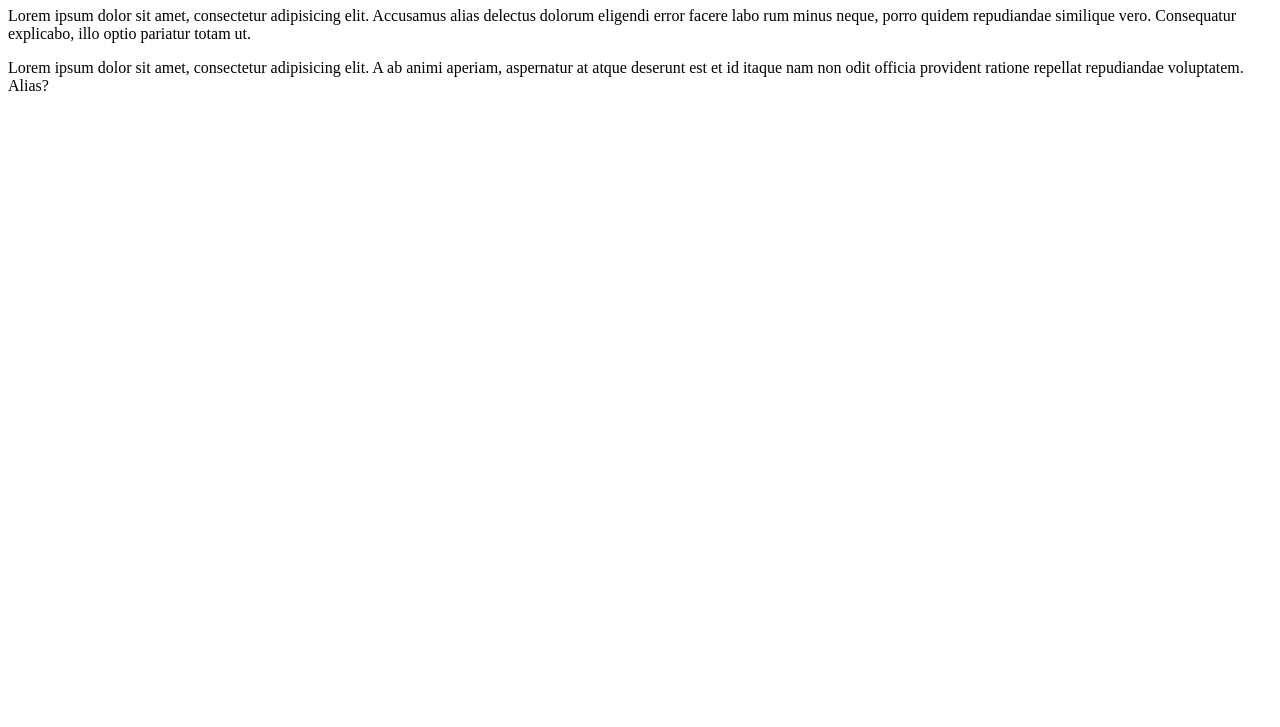
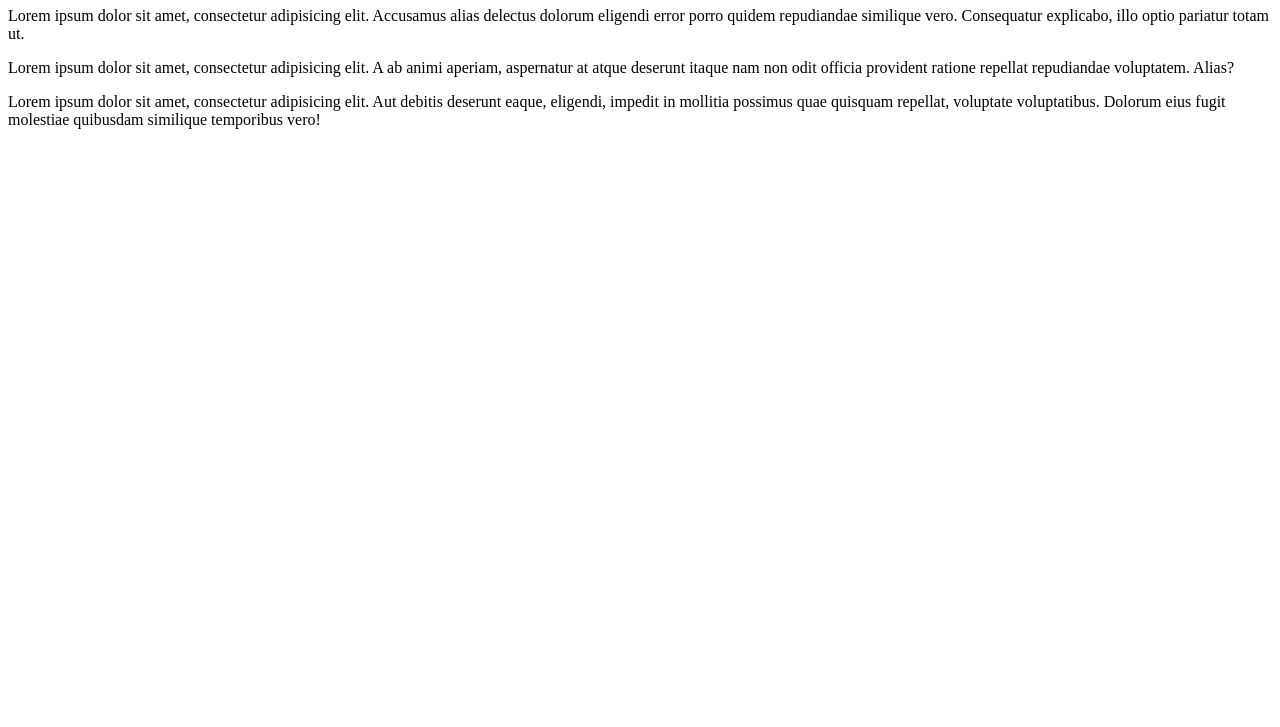
Before and after one commit to ttherex/class, a plain HTML site: page index.html in a window 1280 px wide. Shown: the part 73-800 px from the top of the page. Drawn offline with Linux system fonts and the light colour scheme.

Commit message:
New paragraph

```diff
--- a/index.html
+++ b/index.html
@@ -7,9 +7,13 @@
 <body>
 
 <h1>Marius Tarasevicius</h1>
-<p>Lorem ipsum dolor sit amet, consectetur adipisicing elit. Accusamus alias delectus dolorum eligendi error facere labo
-    rum minus neque, porro quidem repudiandae similique vero. Consequatur explicabo, illo optio pariatur totam ut.</p>
-<p>Lorem ipsum dolor sit amet, consectetur adipisicing elit. A ab animi aperiam, aspernatur at atque deserunt est et id
+<p>Lorem ipsum dolor sit amet, consectetur adipisicing elit. Accusamus alias delectus dolorum eligendi error
+    porro quidem repudiandae similique vero. Consequatur explicabo, illo optio pariatur totam ut.</p>
+<p>Lorem ipsum dolor sit amet, consectetur adipisicing elit. A ab animi aperiam, aspernatur at atque deserunt
     itaque nam non odit officia provident ratione repellat repudiandae voluptatem. Alias?</p>
+
+<p>Lorem ipsum dolor sit amet, consectetur adipisicing elit. Aut debitis deserunt eaque, eligendi, impedit in
+    mollitia possimus quae
+    quisquam repellat, voluptate voluptatibus. Dolorum eius fugit molestiae quibusdam similique temporibus vero!</p>
 </body>
 </html>
```
